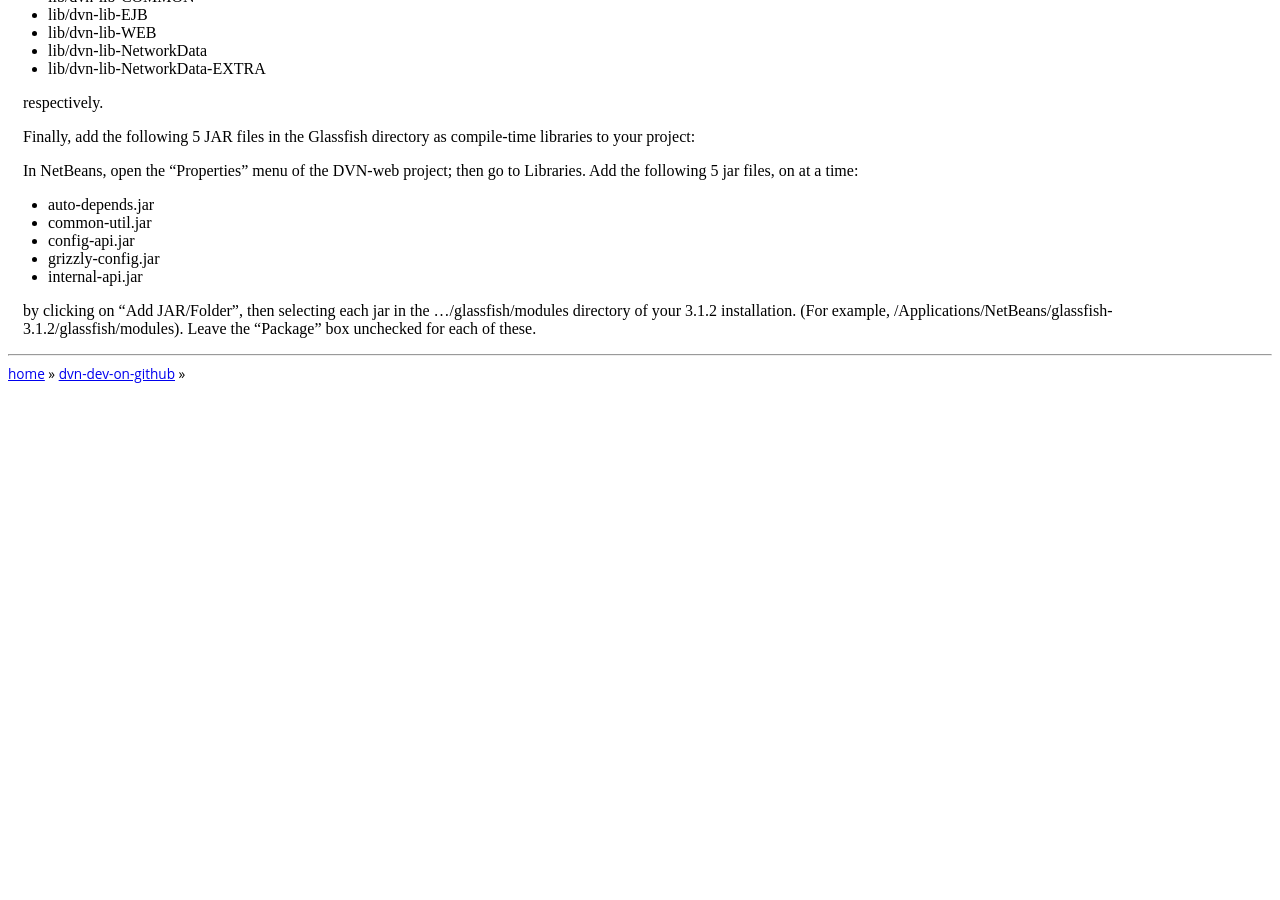
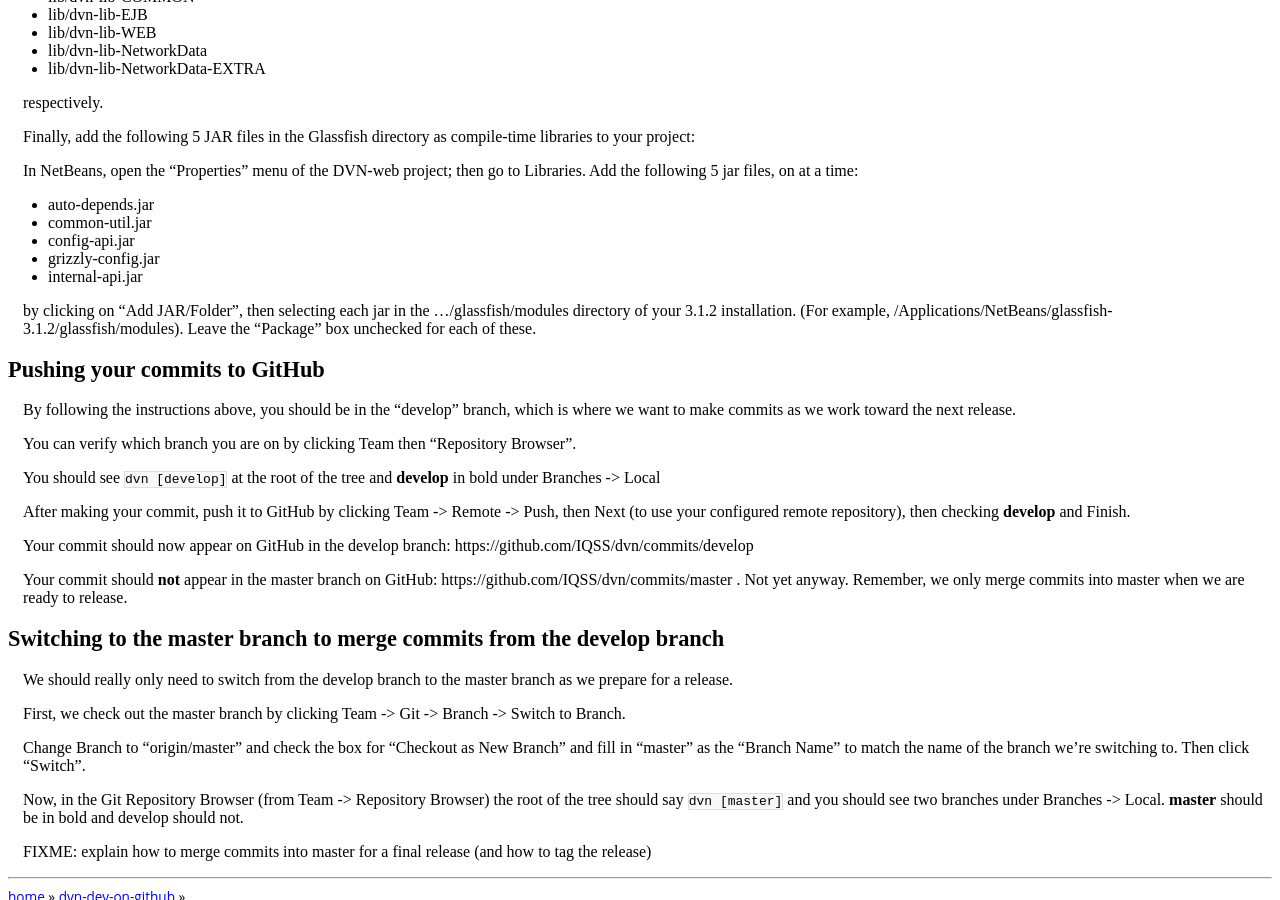
Before and after one commit to dvn/dvn-sourceforge2github, a Jekyll site: the page built from dvn-dev-on-github/quickstart/index.md, in a window 1280 px wide and 900 px high, scrolled down 1285 px. Built offline with Jekyll 4.4.1, drawn with Linux system fonts in a browser that asks for light colours; Markdown is read by kramdown in place of the engine named in the settings; before the commit the page ends 1676 px from its top, so only the background shows below that.

Commit message:
how to push develop branch and checkout master

```diff
--- a/dvn-dev-on-github/quickstart/index.md
+++ b/dvn-dev-on-github/quickstart/index.md
@@ -10,7 +10,7 @@ In time, we'll incorporate all of this into the guide itself.
 
 ## New branching model: develop vs. master
 
-<img src="master-develop.png" align="right" >
+<a href="http://nvie.com/posts/a-successful-git-branching-model/"><img src="master-develop.png" align="right" ></a>
 
 Please note that with the move to git, we are adopting the branching model described at http://nvie.com/posts/a-successful-git-branching-model/
 
@@ -87,3 +87,29 @@ In NetBeans, open the "Properties" menu of the DVN-web project; then go to Libra
 - internal-api.jar
 
 by clicking on "Add JAR/Folder", then selecting each jar in the .../glassfish/modules directory of your 3.1.2 installation. (For example, /Applications/NetBeans/glassfish-3.1.2/glassfish/modules). Leave the "Package" box unchecked for each of these.
+
+## Pushing your commits to GitHub
+
+By following the instructions above, you should be in the "develop" branch, which is where we want to make commits as we work toward the next release.
+
+You can verify which branch you are on by clicking Team then "Repository Browser".
+
+You should see `dvn [develop]` at the root of the tree and **develop** in bold under Branches -> Local
+
+After making your commit, push it to GitHub by clicking Team -> Remote -> Push, then Next (to use your configured remote repository), then checking **develop** and Finish.
+
+Your commit should now appear on GitHub in the develop branch: https://github.com/IQSS/dvn/commits/develop
+
+Your commit should **not** appear in the master branch on GitHub: https://github.com/IQSS/dvn/commits/master  . Not yet anyway. Remember, we only merge commits into master when we are ready to release.
+
+## Switching to the master branch to merge commits from the develop branch
+
+We should really only need to switch from the develop branch to the master branch as we prepare for a release.
+
+First, we check out the master branch by clicking Team -> Git -> Branch -> Switch to Branch.
+
+Change Branch to "origin/master" and check the box for "Checkout as New Branch" and fill in "master" as the "Branch Name" to match the name of the branch we're switching to. Then click "Switch".
+
+Now, in the Git Repository Browser (from Team -> Repository Browser) the root of the tree should say `dvn [master]` and you should see two branches under Branches -> Local. **master** should be in bold and develop should not.
+
+FIXME: explain how to merge commits into master for a final release (and how to tag the release)
```
